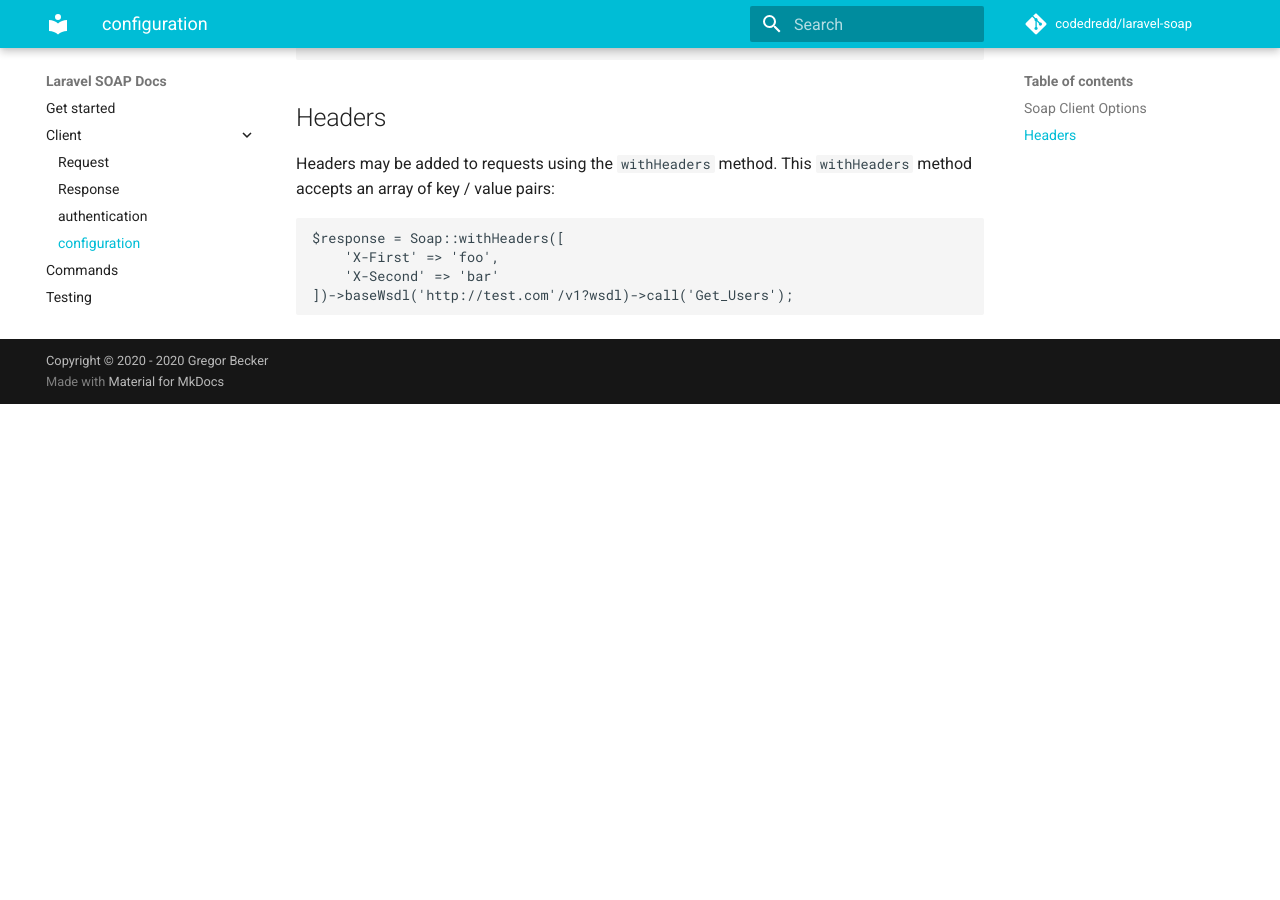
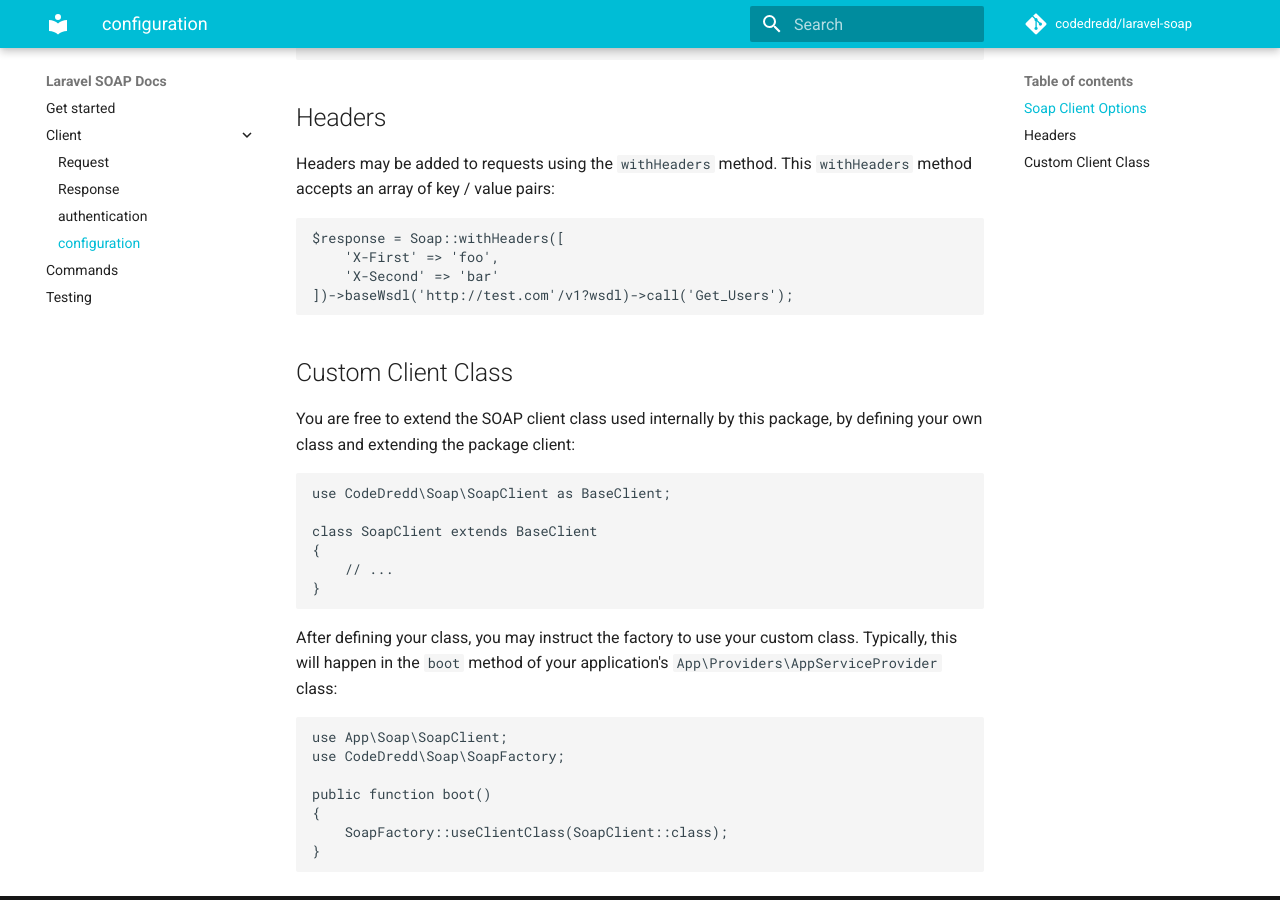
Before and after one commit to CodeDredd/laravel-soap, an MkDocs documentation site: the page built from docs/client/configuration.md, in a window 1280 px wide and 900 px high, scrolled down 604 px. Built offline with MkDocs 1.6.1 and Material for MkDocs 9.7.7, drawn with Linux system fonts in a browser that asks for light colours; comment, search, counter and statistics services are not loaded; before the commit the page ends 1008 px from its top, so only the background shows below that.

Commit message:
Update client class property name & add documentation

```diff
--- a/docs/client/configuration.md
+++ b/docs/client/configuration.md
@@ -30,3 +30,27 @@ Headers may be added to requests using the `withHeaders` method. This `withHeade
         'X-First' => 'foo',
         'X-Second' => 'bar'
     ])->baseWsdl('http://test.com'/v1?wsdl)->call('Get_Users');
+
+## Custom Client Class
+
+You are free to extend the SOAP client class used internally by this
+package, by defining your own class and extending the package client:
+
+    use CodeDredd\Soap\SoapClient as BaseClient;
+
+    class SoapClient extends BaseClient
+    {
+        // ...
+    }
+
+After defining your class, you may instruct the factory to use your
+custom class. Typically, this will happen in the `boot` method of
+your application's `App\Providers\AppServiceProvider` class:
+
+    use App\Soap\SoapClient;
+    use CodeDredd\Soap\SoapFactory;
+
+    public function boot()
+    {
+        SoapFactory::useClientClass(SoapClient::class);
+    }
```
Also changed, not shown: 2 other files.
